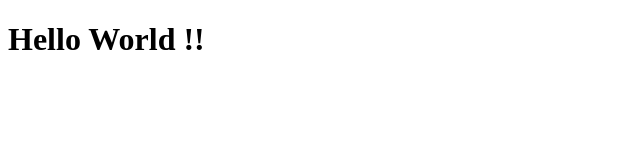
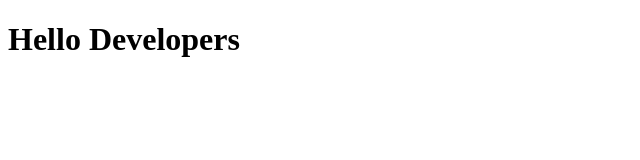
Before and after one commit to shakyacoding/git-practice, a plain HTML site: page index.html in a window 1280 px wide. Shown: the whole page, without its empty margins (0-640 px from the left). Drawn offline with Linux system fonts and the light colour scheme.

Commit message:
dev branch changes

```diff
--- a/index.html
+++ b/index.html
@@ -8,7 +8,7 @@
 </head>
 
 <body>
-  <h1>Hello World !!</h1>
+  <h1>Hello Developers</h1>
 </body>
 
 </html>
```
